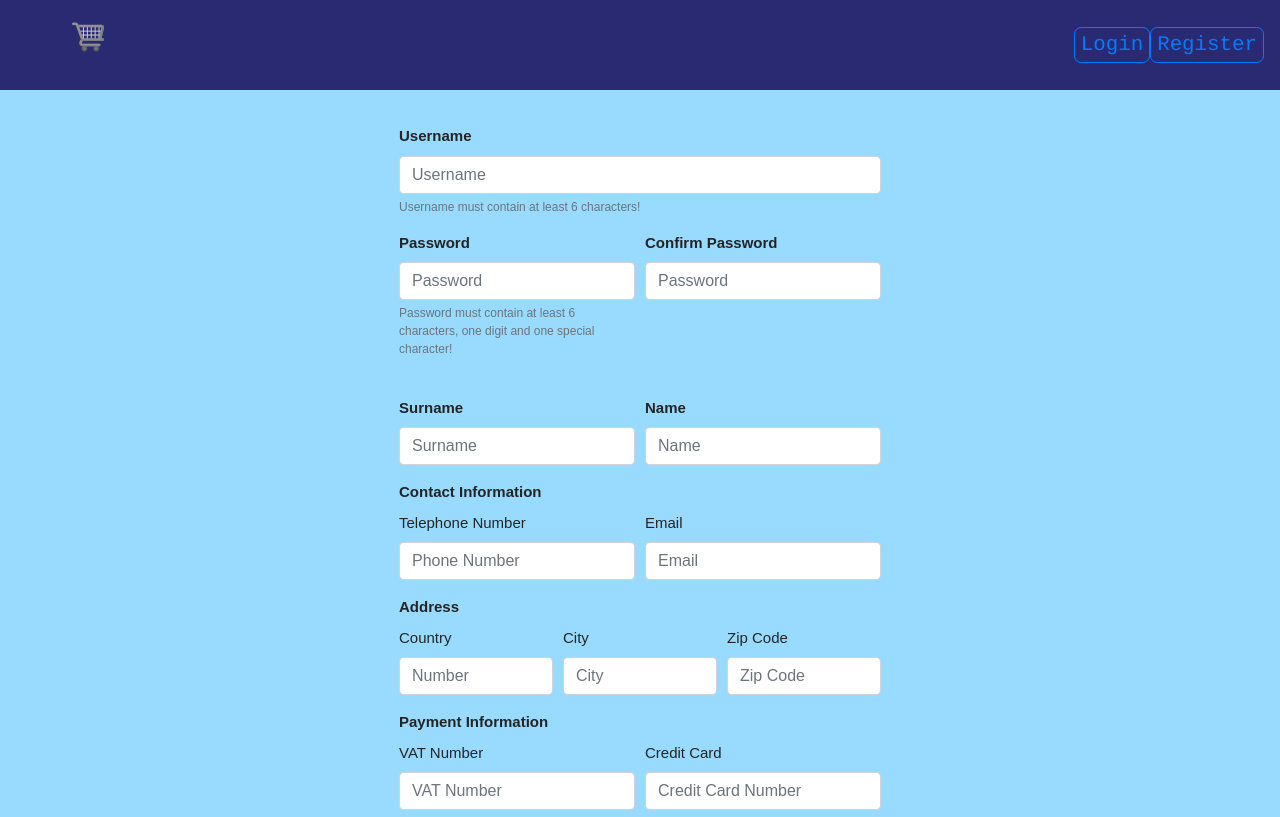
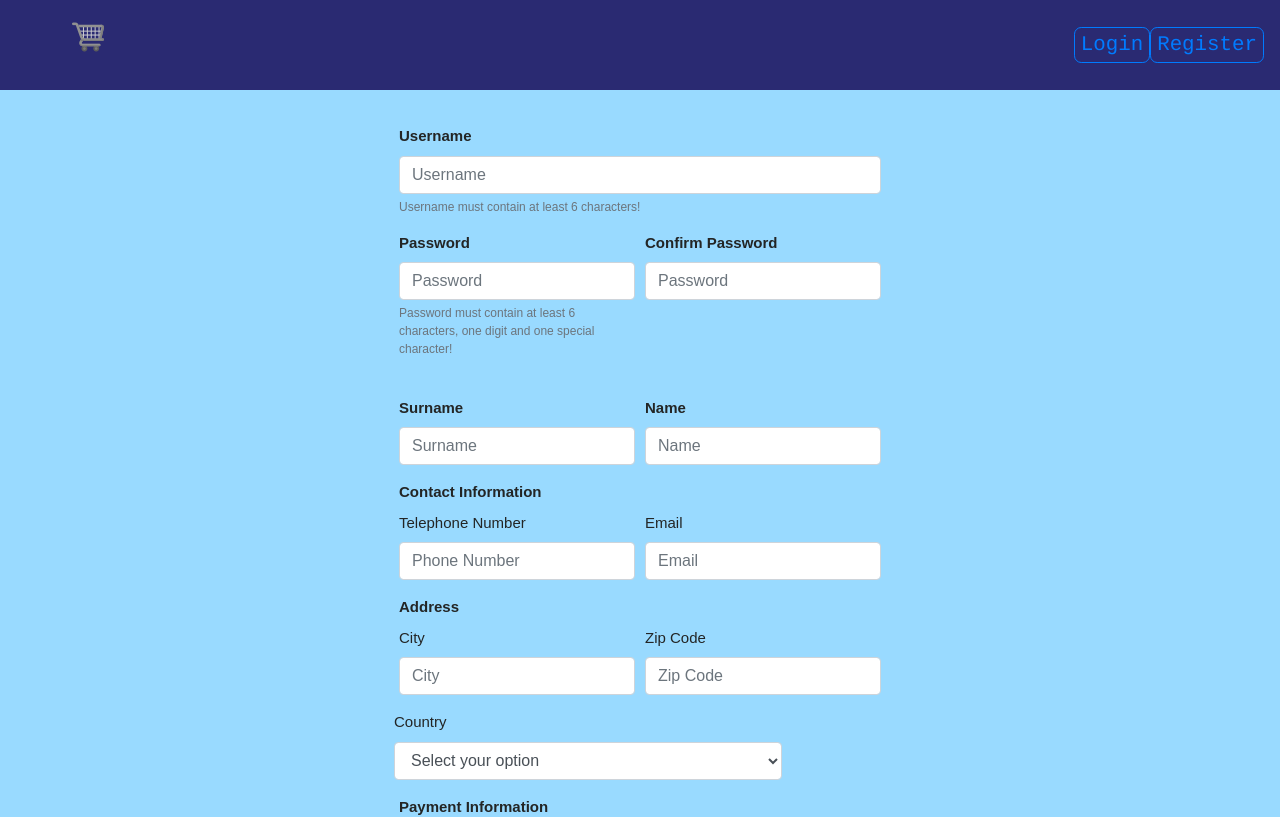
Before and after one commit to trachanas/projectTed, a React (Create React App) app in the folder client/: page /register in a window 1280 px wide. Shown: the top 817 px of the page. Built offline with nearby package versions, Linux system fonts and the light colour scheme.

Commit message:
country select fixed

```diff
--- a/client/src/components/CountrySelect.js
+++ b/client/src/components/CountrySelect.js
@@ -1,16 +1,35 @@
 import React, { Component } from 'react'
+import { throws } from 'assert';
 
 class CountrySelect extends Component {
+
+    constructor(props){
+        super(props)
+        this.state = {
+          result: ''
+        };
+      }
+
+      handleSelectChange = (event) => {
+        this.setState({
+            result: event.target.value
+        })
+
+        this.props.call(event.target.value)
+      }
+
     render() {
         return (
             <div>
 
-            <select
+            <select onChange={this.handleSelectChange}
                 id = "country"
                 name = "country"
                 class = "form-control"
                 placeholder = "Country"
             >
+                <option value="" disabled selected>Select your option</option>
+
                 <option value="Afghanistan">Afghanistan</option>
                 <option value="Åland Islands">Åland Islands</option>
                 <option value="Albania">Albania</option>
--- a/client/src/components/Register.js
+++ b/client/src/components/Register.js
@@ -46,6 +46,11 @@ class Register extends Component {
         }
     }
 
+    callBack = (countrySelect) => {
+        this.setState({
+            country: countrySelect
+        })
+    }
     onChange = e => {
         this.setState({[e.target.id] : e.target.value});
     };
@@ -198,18 +203,7 @@ style = {decSignForm}>
                 <label><strong>Address</strong></label>
 
                 <Form.Row>
-                    <Col>
-                        <Form.Group>
-                        <Form.Label>Country</Form.Label>
-                        <Form.Control
-                                    name = "country"
-                                    value = {this.state.country}
-                                    onChange = {this.onChange}
-                                    id = "country"
-                                    type = "text"
-                                    placeholder="Number"/>
-                        </Form.Group>
-                    </Col>
+
 
                     <Col>
                         <Form.Group>
@@ -236,6 +230,13 @@ style = {decSignForm}>
                                     placeholder="Zip Code"/>
                         </Form.Group>
                     </Col>
+                </Form.Row>
+
+                <Form.Row>
+                <Form.Group>
+                        <Form.Label>Country</Form.Label>
+                                <CountrySelect call = {this.callBack}/>
+                        </Form.Group>
                 </Form.Row>
 
                 <label><strong>Payment Information</strong></label>
@@ -287,6 +288,7 @@ style = {decSignForm}>
                 </Row>
 
             </Form>
+
             </div>
         )
     }
```
